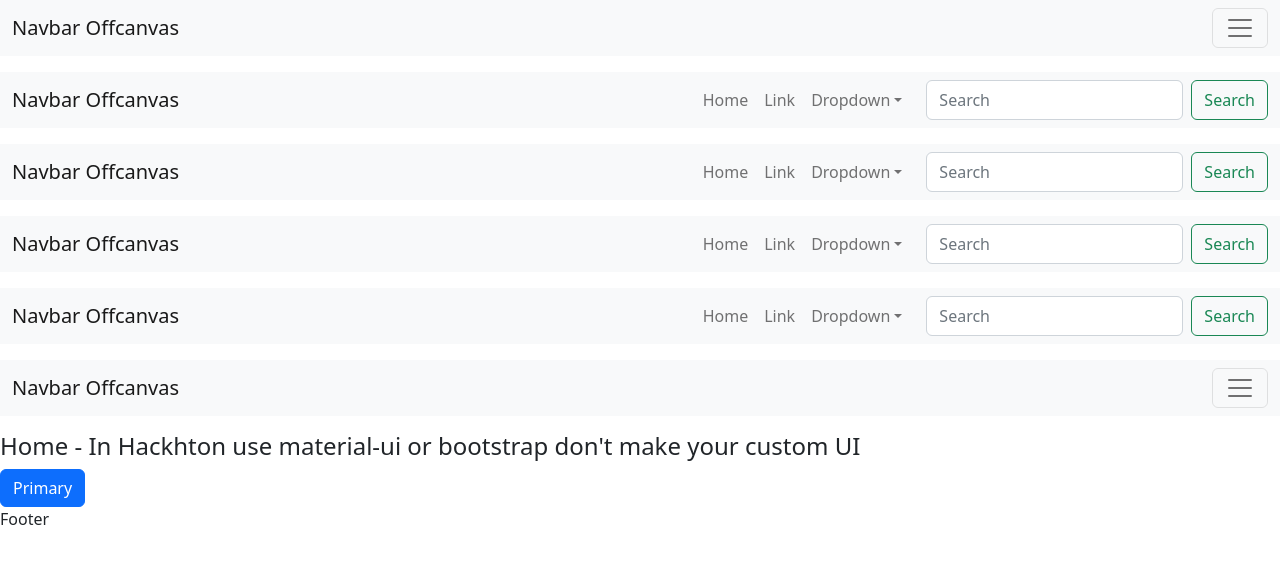
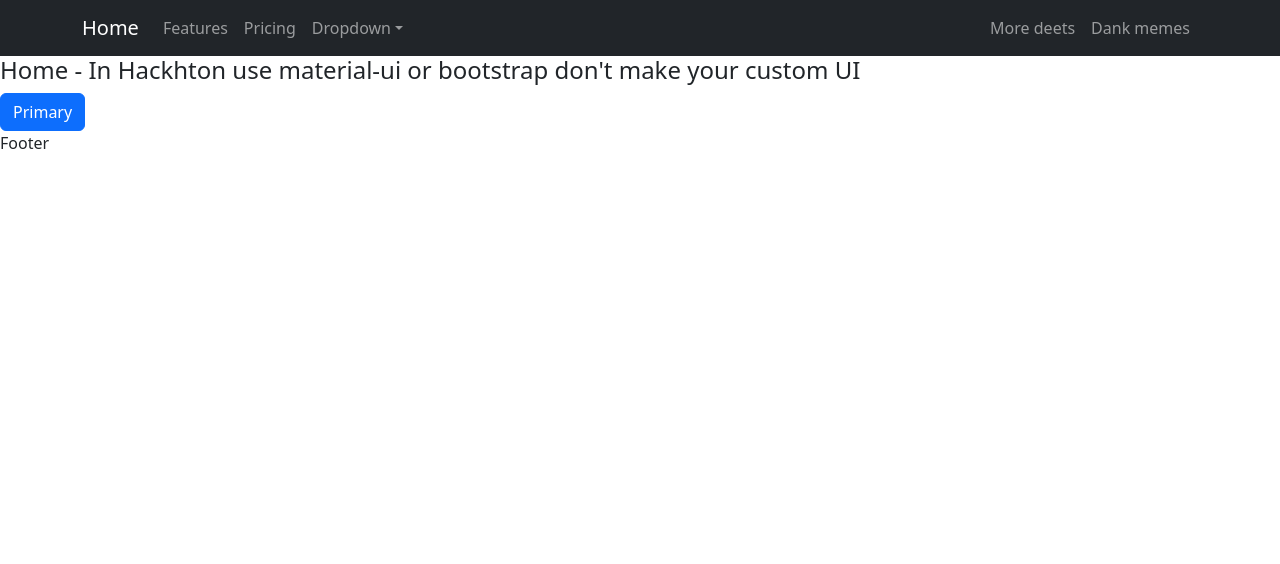
Before and after one commit to waqar-ahmed51/Boilerplate-React-Javascript-hackathon, a React (Create React App) app: page / in a window 1280 px wide. Shown: the top 564 px of the page. Built offline with nearby package versions, Linux system fonts and the light colour scheme.

Commit message:
Navbar added

```diff
--- a/src/App.css
+++ b/src/App.css
@@ -32,7 +32,14 @@
   from {
     transform: rotate(0deg);
   }
+
   to {
     transform: rotate(360deg);
   }
 }
+
+/* For Router Link tag */
+.CustomRouterLink {
+  color: inherit;
+  text-decoration: inherit;
+}
--- a/src/components/Navbar.jsx
+++ b/src/components/Navbar.jsx
@@ -1,63 +1,42 @@
-import Button from 'react-bootstrap/Button';
+import React from 'react';
 import Container from 'react-bootstrap/Container';
-import Form from 'react-bootstrap/Form';
 import Nav from 'react-bootstrap/Nav';
 import Navbar from 'react-bootstrap/Navbar';
 import NavDropdown from 'react-bootstrap/NavDropdown';
-import Offcanvas from 'react-bootstrap/Offcanvas';
+import { Link } from "react-router-dom";
 
-function OffcanvasExample() {
+const NavbarHeader = () => {
   return (
-    <>
-      {[false, 'sm', 'md', 'lg', 'xl', 'xxl'].map((expand) => (
-        <Navbar key={expand} bg="light" expand={expand} className="mb-3">
-          <Container fluid>
-            <Navbar.Brand href="#">Navbar Offcanvas</Navbar.Brand>
-            <Navbar.Toggle aria-controls={`offcanvasNavbar-expand-${expand}`} />
-            <Navbar.Offcanvas
-              id={`offcanvasNavbar-expand-${expand}`}
-              aria-labelledby={`offcanvasNavbarLabel-expand-${expand}`}
-              placement="end"
-            >
-              <Offcanvas.Header closeButton>
-                <Offcanvas.Title id={`offcanvasNavbarLabel-expand-${expand}`}>
-                  Offcanvas
-                </Offcanvas.Title>
-              </Offcanvas.Header>
-              <Offcanvas.Body>
-                <Nav className="justify-content-end flex-grow-1 pe-3">
-                  <Nav.Link href="#action1">Home</Nav.Link>
-                  <Nav.Link href="#action2">Link</Nav.Link>
-                  <NavDropdown
-                    title="Dropdown"
-                    id={`offcanvasNavbarDropdown-expand-${expand}`}
-                  >
-                    <NavDropdown.Item href="#action3">Action</NavDropdown.Item>
-                    <NavDropdown.Item href="#action4">
+      <Navbar collapseOnSelect expand="md" bg="dark" variant="dark">
+      <Container>
+      <Link to="/" className="CustomRouterLink"><Navbar.Brand >Home</Navbar.Brand></Link>
+        <Navbar.Toggle aria-controls="responsive-navbar-nav" />
+        <Navbar.Collapse id="responsive-navbar-nav">
+          <Nav className="me-auto">
+            <Nav.Link href="#features">Features</Nav.Link>
+            <Nav.Link href="#pricing">Pricing</Nav.Link>
+            <NavDropdown title="Dropdown" id="collasible-nav-dropdown">
+              <NavDropdown.Item href="#action/3.1">Action</NavDropdown.Item>
+              <NavDropdown.Item href="#action/3.2">
                 Another action
               </NavDropdown.Item>
+              <NavDropdown.Item href="#action/3.3">Something</NavDropdown.Item>
               <NavDropdown.Divider />
-                    <NavDropdown.Item href="#action5">
-                      Something else here
+              <NavDropdown.Item href="#action/3.4">
+                Separated link
               </NavDropdown.Item>
             </NavDropdown>
           </Nav>
-                <Form className="d-flex">
-                  <Form.Control
-                    type="search"
-                    placeholder="Search"
-                    className="me-2"
-                    aria-label="Search"
-                  />
-                  <Button variant="outline-success">Search</Button>
-                </Form>
-              </Offcanvas.Body>
-            </Navbar.Offcanvas>
+          <Nav>
+            <Nav.Link href="#deets">More deets</Nav.Link>
+            <Nav.Link eventKey={2} href="#memes">
+              Dank memes
+            </Nav.Link>
+          </Nav>
+        </Navbar.Collapse>
       </Container>
     </Navbar>
-      ))}
-    </>
-  );
+  )
 }
 
-export default OffcanvasExample;
+export default NavbarHeader;
```
Lines whose indentation alone changed are shown as unchanged.
